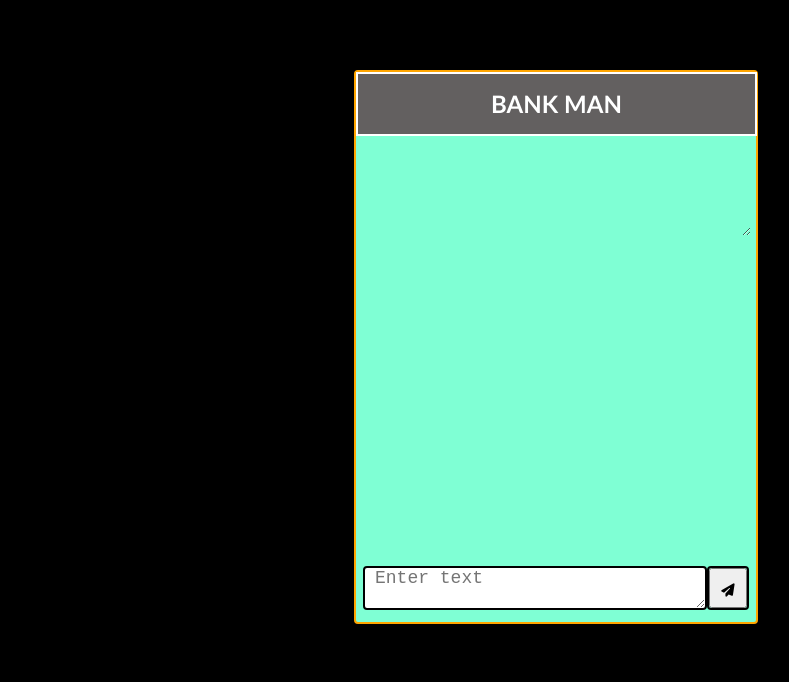
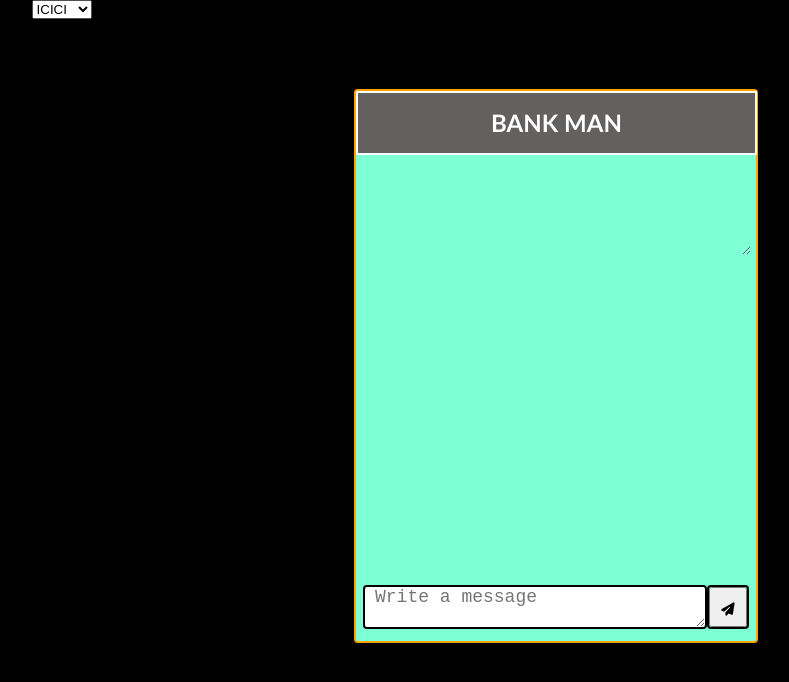
Before and after one commit to Ayush-Gupta-bit/BankMan, a plain HTML site: page bankMan/index.html in a window 1280 px wide. Shown: the whole page, without its empty margins (84-873 px from the left). Drawn offline with Linux system fonts and the light colour scheme.

Commit message:
Navigation bar added

```diff
--- a/bankMan/index.html
+++ b/bankMan/index.html
@@ -8,6 +8,16 @@
     <link rel="stylesheet" href="style.css">
 </head>
 <body>
+    <div class="navbar">
+        <div id="options">
+            <label for="banks" id="select">Select Your Bank</label>
+            <select id="banks">
+                <option value="ICICI">ICICI</option>
+                <option value="AXIS">AXIS</option>
+                <option value="HDFC">HDFC</option>
+            </select>
+        </div>
+    </div>
     <div class="container">
         <div class="box">
             <div id="top">
@@ -18,14 +28,13 @@
             </div>
             <div id="bottom">
                 <div>
-                    <textarea placeholder="Enter text" id="msg"></textarea>
+                    <textarea type="text" placeholder="Write a message" id="msg"></textarea>
                 </div>
                 <div id="icon">
                     <button id="btn">
                         <i class="fa-solid fa-paper-plane"></i>
                     </button>
                 </div>
-
             </div>
         </div>
     </div>
```
